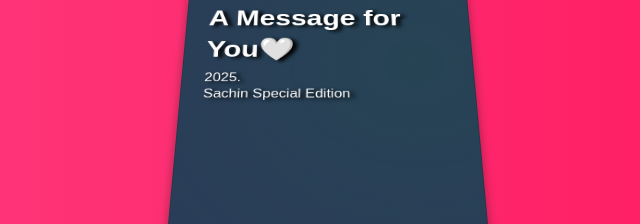
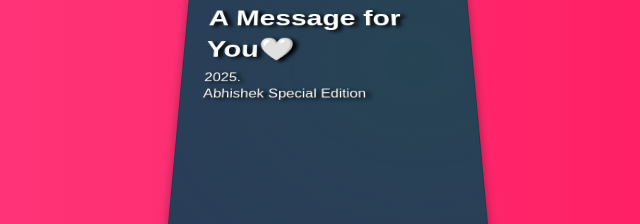
Before and after one commit to sachinsrivas786/valentine_special, a plain HTML site: page book.html in a window 1280 px wide. Shown: the part 183-407 px from the top of the page, 312-952 px from the left. Drawn offline with Linux system fonts and the light colour scheme.

Commit message:
Update book.html

```diff
--- a/book.html
+++ b/book.html
@@ -301,7 +301,7 @@ body {
               text-shadow: 5px 2px 5px rgb(0, 0, 0);
             "
           >
-            2025.<br />Sachin Special Edition
+            2025.<br />Abhishek Special Edition
           </p>
         </div>
         <div class="back">
@@ -338,7 +338,7 @@ Maybe it was destiny, or maybe it was just luck—but whatever it was, I’m gla
           </p>
         </div>
         <div class="back">
-          <img src="images/1.jpeg" alt="Img 1" />
+          <img src="images/6.jpeg" alt="Img 1" />
         </div>
       </div>
       <!--3rd page-->
@@ -474,12 +474,12 @@ No challenge is too big for you, and no goal is out of reach. You inspire those
 
       <div class="page">
         <div class="front">
-          <img src="images/4.jpeg" alt="Img 1" />
+          <img src="images/7.jpeg" alt="Img 1" />
         </div>
         <div class="back cover">
           <h3>Cutest Queen</h3>
           <p>
-            Content:By Sachin<br /><a
+            Content:By Abhishek<br /><a
               href=""
               target="_blank"
               rel="nofollow"></a>
```
